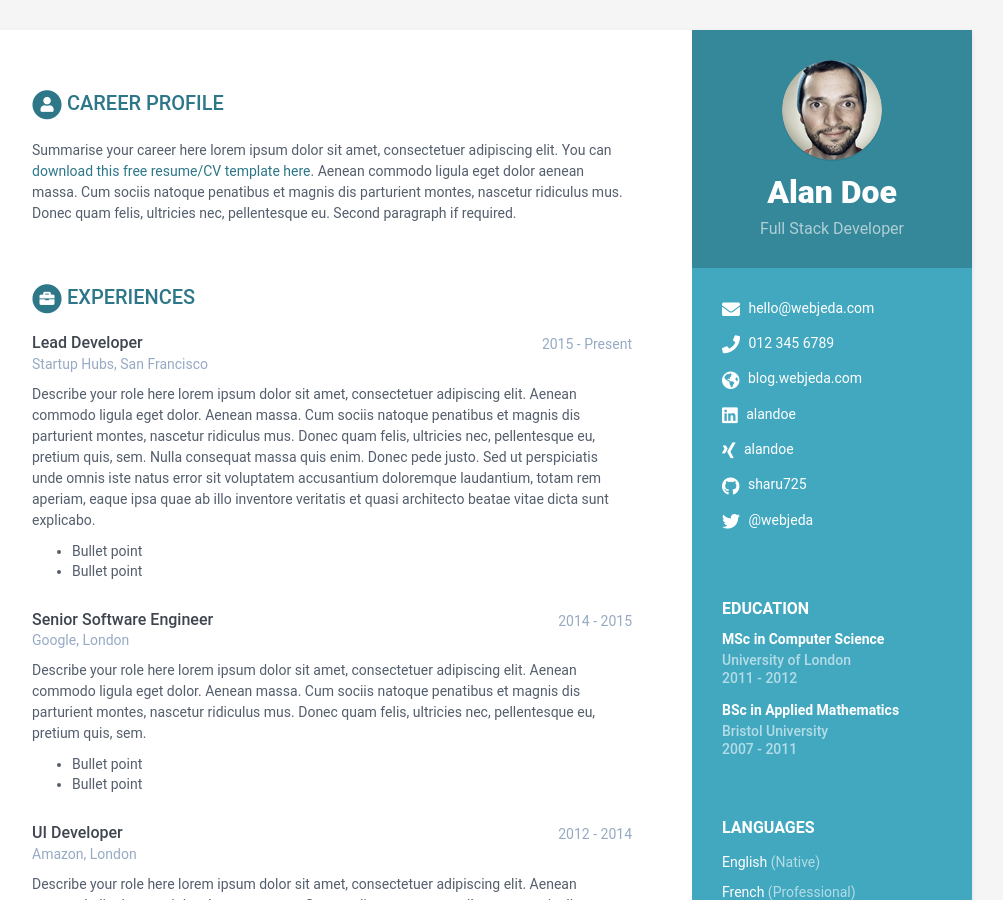
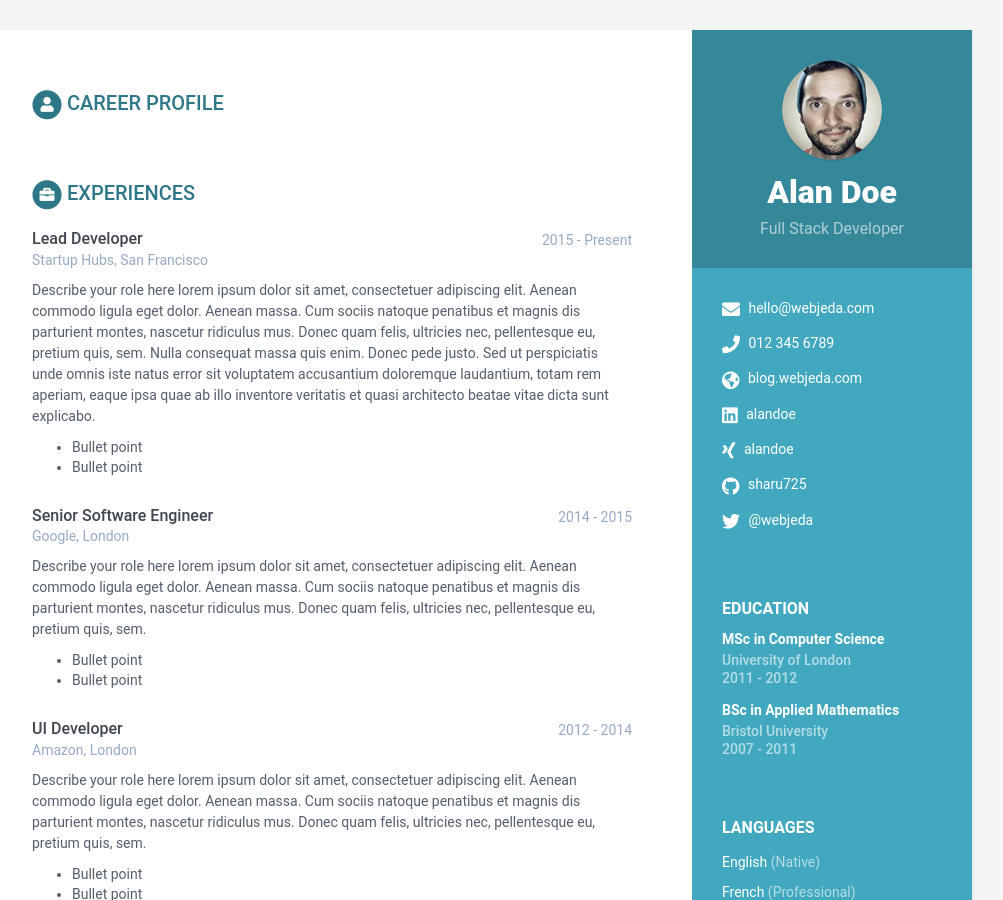
Before and after one commit to KevinC99/good-birch-4e19a, a Jekyll site: the page built from index.html, in a window 1280 px wide and 900 px high. Shown: the whole window, without its empty margins (168-1171 px from the left). Built offline with Jekyll 4.4.1, drawn with Linux system fonts in a browser that asks for light colours.

Commit message:
data.yml: updated summary in career-profile

```diff
--- a/_data/data.yml
+++ b/_data/data.yml
@@ -1,191 +1,166 @@
-#
-# Be aware that even a small syntax error here can lead to failures in output.
-#
-
 sidebar:
-    about: True # set to False or comment line if you want to remove the "how to use?" in the sidebar
-    education: True # set to False if you want education in main section instead of in sidebar
-
-    # Profile information
-    name: Alan Doe
-    tagline: Full Stack Developer
-    avatar: profile.png  #place a 100x100 picture inside /assets/images/ folder and provide the name of the file below
-
-    # Sidebar links
-    email: hello@webjeda.com
-    phone: 012 345 6789
-    website: blog.webjeda.com #do not add http://
-    linkedin: alandoe
-    xing: alandoe
-    github: sharu725
-    telegram: # add your nickname without '@' sign
-    gitlab:
-    bitbucket:
-    twitter: '@webjeda'
-    stack-overflow: # Number/Username, e.g. 123456/alandoe
-    codewars:
-    goodreads: # Number-Username, e.g. 123456-alandoe
-
-    languages:
-      - idiom: English
-        level: Native
-
-      - idiom: French
-        level: Professional
-
-      - idiom: Spanish
-        level: Professional
-
-    interests:
-      - item: Climbing
-        link:
-
-      - item: Snowboarding
-        link:
-
-      - item: Cooking
-        link:
-
+  about: true
+  education: true
+  name: Alan Doe
+  tagline: Full Stack Developer
+  avatar: profile.png
+  email: hello@webjeda.com
+  phone: 012 345 6789
+  website: blog.webjeda.com
+  linkedin: alandoe
+  xing: alandoe
+  github: sharu725
+  telegram: null
+  gitlab: null
+  bitbucket: null
+  twitter: '@webjeda'
+  stack-overflow: null
+  codewars: null
+  goodreads: null
+  languages:
+    - idiom: English
+      level: Native
+    - idiom: French
+      level: Professional
+    - idiom: Spanish
+      level: Professional
+  interests:
+    - item: Climbing
+      link: null
+    - item: Snowboarding
+      link: null
+    - item: Cooking
+      link: null
 career-profile:
-    title: Career Profile
-    summary: |
-      Summarise your career here lorem ipsum dolor sit amet, consectetuer
-      adipiscing elit. You can [download this free resume/CV template here]().
-      Aenean commodo ligula eget dolor aenean massa. Cum sociis natoque
-      penatibus et magnis dis parturient montes, nascetur ridiculus mus.
-      Donec quam felis, ultricies nec, pellentesque eu.
-      Second paragraph if required.
+  title: Career Profile
 education:
-    - degree: MSc in Computer Science
-      university: University of London
-      time: 2011 - 2012
-      details: |
-        Describe your study here lorem ipsum dolor sit amet, consectetuer
-        adipiscing elit. Aenean commodo ligula eget dolor. Aenean massa. Cum
-        sociis natoque penatibus et magnis dis parturient montes, nascetur
-        ridiculus mus. Donec quam felis, ultricies nec, pellentesque eu,
-        pretium quis, sem.
-          - Bullet point
-          - Bullet point
-    - degree: BSc in Applied Mathematics
-      university: Bristol University
-      time: 2007 - 2011
-      details: |
-        Describe your study here lorem ipsum dolor sit amet, consectetuer
-        adipiscing elit. Aenean commodo ligula eget dolor. Aenean massa. Cum
-        sociis natoque penatibus et magnis dis parturient montes, nascetur
-        ridiculus mus. Donec quam felis, ultricies nec, pellentesque eu,
-        pretium quis, sem.
-          - Bullet point
-          - Bullet point
+  - degree: MSc in Computer Science
+    university: University of London
+    time: 2011 - 2012
+    details: |
+      Describe your study here lorem ipsum dolor sit amet, consectetuer
+      adipiscing elit. Aenean commodo ligula eget dolor. Aenean massa. Cum
+      sociis natoque penatibus et magnis dis parturient montes, nascetur
+      ridiculus mus. Donec quam felis, ultricies nec, pellentesque eu,
+      pretium quis, sem.
+        - Bullet point
+        - Bullet point
+  - degree: BSc in Applied Mathematics
+    university: Bristol University
+    time: 2007 - 2011
+    details: |
+      Describe your study here lorem ipsum dolor sit amet, consectetuer
+      adipiscing elit. Aenean commodo ligula eget dolor. Aenean massa. Cum
+      sociis natoque penatibus et magnis dis parturient montes, nascetur
+      ridiculus mus. Donec quam felis, ultricies nec, pellentesque eu,
+      pretium quis, sem.
+        - Bullet point
+        - Bullet point
 experiences:
-    - role: Lead Developer
-      time: 2015 - Present
-      company: Startup Hubs, San Francisco
-      details: |
-        Describe your role here lorem ipsum dolor sit amet, consectetuer
-        adipiscing elit. Aenean commodo ligula eget dolor. Aenean massa.
-        Cum sociis natoque penatibus et magnis dis parturient montes,
-        nascetur ridiculus mus. Donec quam felis, ultricies nec,
-        pellentesque eu, pretium quis, sem. Nulla consequat massa quis
-        enim. Donec pede justo. Sed ut perspiciatis unde omnis iste natus
-        error sit voluptatem accusantium doloremque laudantium, totam rem
-        aperiam, eaque ipsa quae ab illo inventore veritatis et quasi
-        architecto beatae vitae dicta sunt explicabo.
-          - Bullet point
-          - Bullet point
-    - role: Senior Software Engineer
-      time: 2014 - 2015
-      company: Google, London
-      details: |
-        Describe your role here lorem ipsum dolor sit amet, consectetuer
-        adipiscing elit. Aenean commodo ligula eget dolor. Aenean massa.
-        Cum sociis natoque penatibus et magnis dis parturient montes,
-        nascetur ridiculus mus. Donec quam felis, ultricies nec,
-        pellentesque eu, pretium quis, sem.
-          - Bullet point
-          - Bullet point
-    - role: UI Developer
-      time: 2012 - 2014
-      company: Amazon, London
-      details: |
-        Describe your role here lorem ipsum dolor sit amet, consectetuer
-        adipiscing elit. Aenean commodo ligula eget dolor. Aenean massa.
-        Cum sociis natoque penatibus et magnis dis parturient montes,
-        nascetur ridiculus mus. Donec quam felis, ultricies nec,
-        pellentesque eu, pretium quis, sem.
-          - Bullet point
-          - Bullet point
+  - role: Lead Developer
+    time: 2015 - Present
+    company: 'Startup Hubs, San Francisco'
+    details: |
+      Describe your role here lorem ipsum dolor sit amet, consectetuer
+      adipiscing elit. Aenean commodo ligula eget dolor. Aenean massa.
+      Cum sociis natoque penatibus et magnis dis parturient montes,
+      nascetur ridiculus mus. Donec quam felis, ultricies nec,
+      pellentesque eu, pretium quis, sem. Nulla consequat massa quis
+      enim. Donec pede justo. Sed ut perspiciatis unde omnis iste natus
+      error sit voluptatem accusantium doloremque laudantium, totam rem
+      aperiam, eaque ipsa quae ab illo inventore veritatis et quasi
+      architecto beatae vitae dicta sunt explicabo.
+        - Bullet point
+        - Bullet point
+  - role: Senior Software Engineer
+    time: 2014 - 2015
+    company: 'Google, London'
+    details: |
+      Describe your role here lorem ipsum dolor sit amet, consectetuer
+      adipiscing elit. Aenean commodo ligula eget dolor. Aenean massa.
+      Cum sociis natoque penatibus et magnis dis parturient montes,
+      nascetur ridiculus mus. Donec quam felis, ultricies nec,
+      pellentesque eu, pretium quis, sem.
+        - Bullet point
+        - Bullet point
+  - role: UI Developer
+    time: 2012 - 2014
+    company: 'Amazon, London'
+    details: |
+      Describe your role here lorem ipsum dolor sit amet, consectetuer
+      adipiscing elit. Aenean commodo ligula eget dolor. Aenean massa.
+      Cum sociis natoque penatibus et magnis dis parturient montes,
+      nascetur ridiculus mus. Donec quam felis, ultricies nec,
+      pellentesque eu, pretium quis, sem.
+        - Bullet point
+        - Bullet point
 projects:
-    title: Projects
-    intro: >
-      You can list your side projects or open source libraries in this
-      section. Lorem ipsum dolor sit amet, consectetur adipiscing elit.
-      Vestibulum et ligula in nunc bibendum fringilla a eu lectus.
-    assignments:
-      - title: Velocity
-        link: "#hook"
-        tagline: "A responsive website template designed to help startups promote, market and sell their products."
-
-      - title: DevStudio
-        link: "#"
-        tagline: "A responsive website template designed to help web developers/designers market their services."
-
-      - title: Tempo
-        link: "#"
-        tagline: "A responsive website template designed to help startups promote their products or services and to attract users &amp; investors"
-
-      - title: Atom
-        link: "#"
-        tagline: "A comprehensive website template solution for startups/developers to market their mobile apps."
-
-      - title: Delta
-        link: "#"
-        tagline: "A responsive Bootstrap one page theme designed to help app developers promote their mobile apps"
-
+  title: Projects
+  intro: >
+    You can list your side projects or open source libraries in this section.
+    Lorem ipsum dolor sit amet, consectetur adipiscing elit. Vestibulum et
+    ligula in nunc bibendum fringilla a eu lectus.
+  assignments:
+    - title: Velocity
+      link: '#hook'
+      tagline: >-
+        A responsive website template designed to help startups promote, market
+        and sell their products.
+    - title: DevStudio
+      link: '#'
+      tagline: >-
+        A responsive website template designed to help web developers/designers
+        market their services.
+    - title: Tempo
+      link: '#'
+      tagline: >-
+        A responsive website template designed to help startups promote their
+        products or services and to attract users &amp; investors
+    - title: Atom
+      link: '#'
+      tagline: >-
+        A comprehensive website template solution for startups/developers to
+        market their mobile apps.
+    - title: Delta
+      link: '#'
+      tagline: >-
+        A responsive Bootstrap one page theme designed to help app developers
+        promote their mobile apps
 publications:
-    title: Publications
-    intro: |
-      You can list your publications in this section. Lorem ipsum dolor sit
-      amet, consectetur adipiscing elit. Vestibulum et ligula in nunc
-      bibendum fringilla a eu lectus.
-    papers:
-      - title: The Art of Computer Programming
-        link: "#"
-        authors: Donald E. Knuth
-        conference: Addison-Wesley, 1968
-
-      - title: "Genetic Programming III: Darwinian Invention &amp; Problem Solving"
-        link: "#"
-        authors: Koza, J.R., Andre, D., Bennett, F.H., Keane, M.A.
-        conference: "Morgan Kaufmann Publishers Inc., San Francisco, CA, USA, 1st edn. (1999)"
-
-      - title: A syntax directed compiler for Algol 60
-        link: "#"
-        authors: Edgar T. Irons
-        conference: "Comm. ACM 4 (1961), 51–55"
-
+  title: Publications
+  intro: |
+    You can list your publications in this section. Lorem ipsum dolor sit
+    amet, consectetur adipiscing elit. Vestibulum et ligula in nunc
+    bibendum fringilla a eu lectus.
+  papers:
+    - title: The Art of Computer Programming
+      link: '#'
+      authors: Donald E. Knuth
+      conference: 'Addison-Wesley, 1968'
+    - title: 'Genetic Programming III: Darwinian Invention &amp; Problem Solving'
+      link: '#'
+      authors: 'Koza, J.R., Andre, D., Bennett, F.H., Keane, M.A.'
+      conference: 'Morgan Kaufmann Publishers Inc., San Francisco, CA, USA, 1st edn. (1999)'
+    - title: A syntax directed compiler for Algol 60
+      link: '#'
+      authors: Edgar T. Irons
+      conference: 'Comm. ACM 4 (1961), 51–55'
 skills:
-    title: Skills &amp; Proficiency
-
-    toolset:
-      - name: Python & Django
-        level: 98%
-
-      - name: Javascript & jQuery
-        level: 98%
-
-      - name: Angular
-        level: 98%
-
-      - name: HTML5 & CSS
-        level: 95%
-
-      - name: Ruby on Rails
-        level: 85%
-
-      - name: Sketch & Photoshop
-        level: 60%
-
+  title: Skills &amp; Proficiency
+  toolset:
+    - name: Python & Django
+      level: 98%
+    - name: Javascript & jQuery
+      level: 98%
+    - name: Angular
+      level: 98%
+    - name: HTML5 & CSS
+      level: 95%
+    - name: Ruby on Rails
+      level: 85%
+    - name: Sketch & Photoshop
+      level: 60%
 footer: >
-    Designed with <i class="fas fa-heart"></i> by <a href="http://themes.3rdwavemedia.com" target="_blank" rel="nofollow">Xiaoying Riley</a>
+  Designed with <i class="fas fa-heart"></i> by <a
+  href="http://themes.3rdwavemedia.com" target="_blank" rel="nofollow">Xiaoying
+  Riley</a>
```
